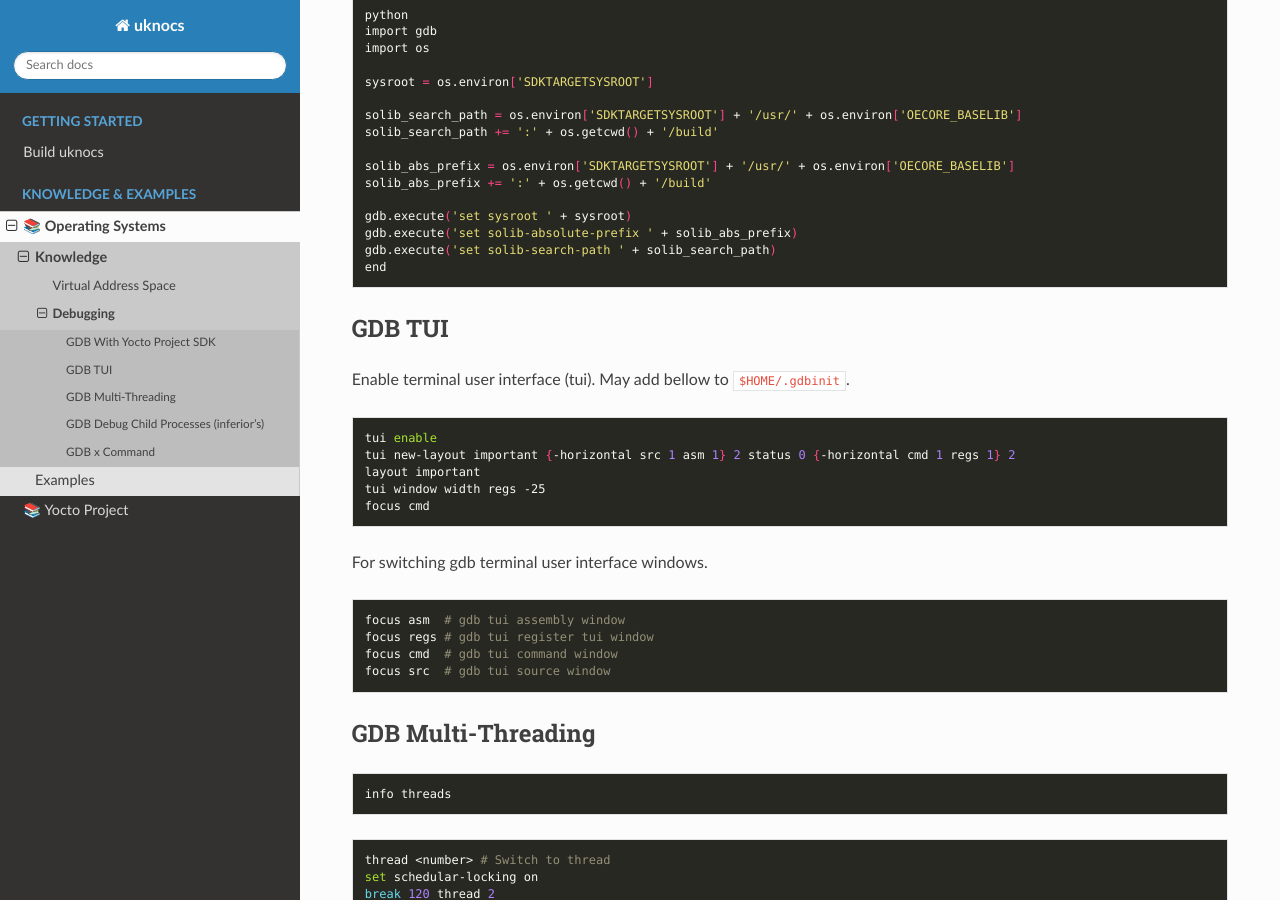
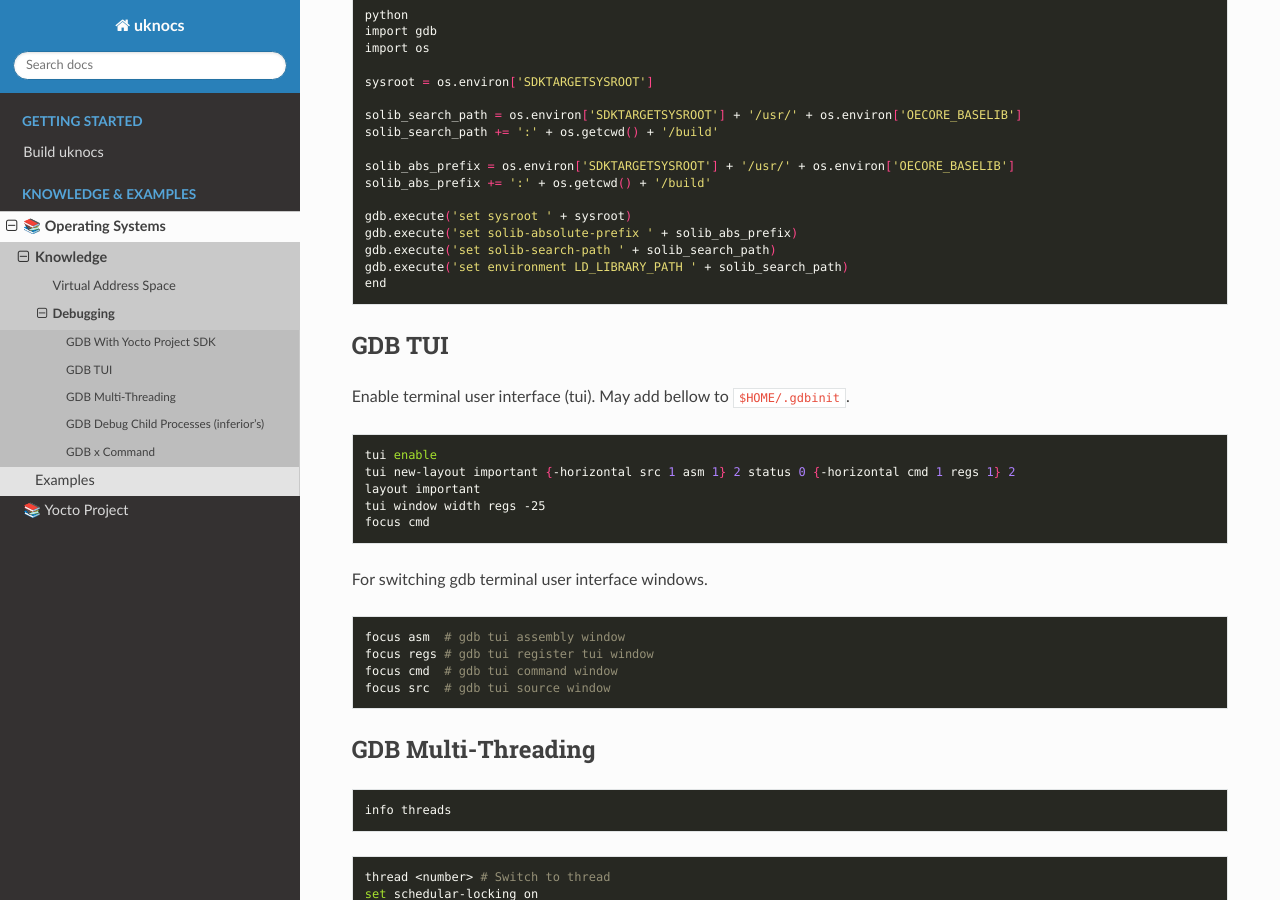
Before and after one commit to under-view/uknocs, a Sphinx documentation site: the page built from docs/operating-systems/knowledge/debug.rst, in a window 1280 px wide and 900 px high, scrolled down 572 px. Built offline with Sphinx 7.4.7 and the Read the Docs theme 3.1.0, drawn with Linux system fonts in a browser that asks for light colours; formulas are drawn with MathJax 3.

Commit message:
os-knowledge-debug: add setting of LD_LIBRARY_PATH
Signed-off-by: Vincent Davis Jr <vince@underview.tech>

```diff
--- a/docs/operating-systems/knowledge/debug.rst
+++ b/docs/operating-systems/knowledge/debug.rst
@@ -42,6 +42,7 @@ May add bellow to ``$HOME/.gdbinit``.
 	gdb.execute('set sysroot ' + sysroot)
 	gdb.execute('set solib-absolute-prefix ' + solib_abs_prefix)
 	gdb.execute('set solib-search-path ' + solib_search_path)
+	gdb.execute('set environment LD_LIBRARY_PATH ' + solib_search_path)
 	end
 
 =======
```
